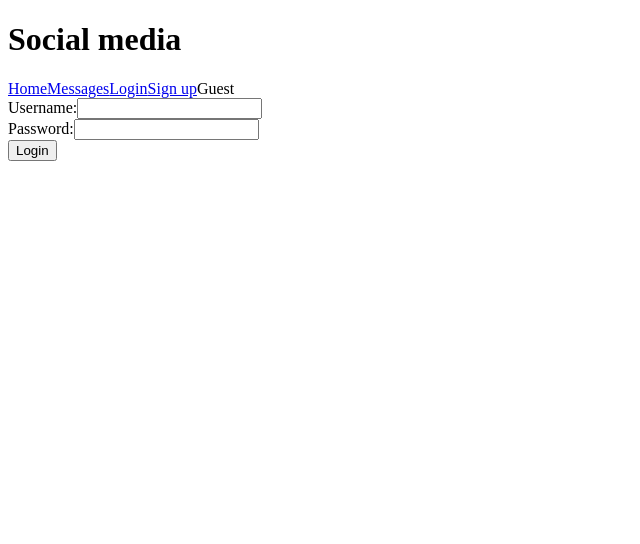
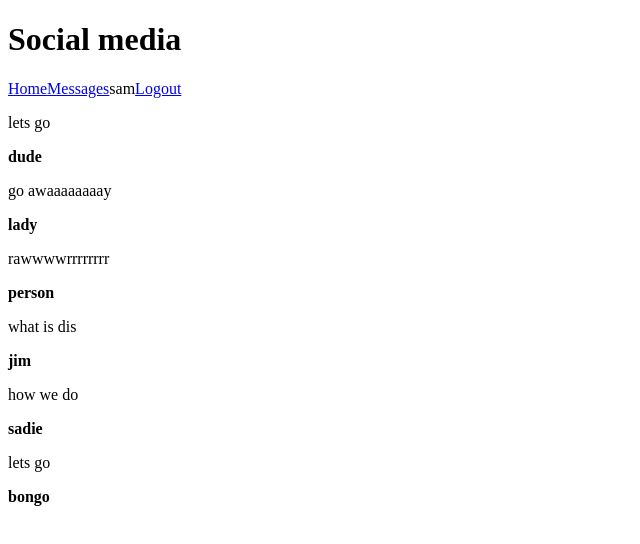
Before and after one commit to harley-ca/fx2-socialmedia, a React (Create React App) app: page / in a window 1280 px wide. Shown: the top 544 px of the page, without its empty margins (0-640 px from the left). Built offline with nearby package versions, Linux system fonts and the light colour scheme.

Commit message:
up to 2:08:14 on lesson, going to try message form independently

```diff
--- a/src/components/App.js
+++ b/src/components/App.js
@@ -1,23 +1,38 @@
-import React from 'react'
+import React, { useEffect, useState } from 'react'
 import Navigation from './Navigation'
 import LoginForm from './LoginForm'
 import MessageForm from './MessageForm'
 import Messages from './Messages'
+import initialMessageList from '../data/message-list.json'
 
 
 const App = () => {
+
+  const [loggedInUser, setLoggedInUser] = useState("sam")
+  const [messageList, setMessageList] = useState([])
+
+  const activateUser = (username) => {
+    setLoggedInUser(username)
+  }
+
+  useEffect(
+    ()=>{
+      //fetch
+      setMessageList(initialMessageList)
+    }
+    ,
+    []
+  )
+
   return (
     <div >
       <h1>Social media</h1>
-      <Navigation />
-      <LoginForm />
+      <Navigation loggedInUser={loggedInUser} activateUser={activateUser} />
+      { !loggedInUser && <LoginForm activateUser={activateUser}/> }
       <MessageForm />
-      <Messages />
+      <Messages messageList={messageList}/>
     </div>
   )
 }
 
 export default App
-
-
-// Friday morning lesson 1:08:00 in
--- a/src/components/LoginForm.js
+++ b/src/components/LoginForm.js
@@ -1,6 +1,6 @@
 import { useState } from "react"
 
-const LoginForm = () => {
+const LoginForm = ({activateUser}) => {
     const initialFormData = {
         user: "",
         password: ""
@@ -11,6 +11,7 @@ const LoginForm = () => {
         e.preventDefault()
         console.log("Submit clicked")
         console.log(formData)
+        activateUser(formData.user)
         setFormData(initialFormData)
     }
 
--- a/src/components/Message.js
+++ b/src/components/Message.js
@@ -1,7 +1,8 @@
-const Message = () => {
+const Message = ({message}) => {
     return (
         <>
-
+            <p>{message.text}</p>
+            <strong>{message.user}</strong>
         </>
     )
 }
--- a/src/components/Messages.js
+++ b/src/components/Messages.js
@@ -1,9 +1,11 @@
-// import Message from './Message'
+import Message from './Message'
 
-const Messages = () => {
+const Messages = ({messageList}) => {
     return (
         <>
-
+            {messageList.map(message =>
+                <Message message={message} />
+            )}
         </>
     )
 }
--- a/src/components/Navigation.js
+++ b/src/components/Navigation.js
@@ -1,11 +1,26 @@
-const Navigation = () => {
+const Navigation = ({loggedInUser, activateUser}) => {
+
+    const logout = (e) => {
+        e.preventDefault()
+        activateUser("")
+    }
+
     return (
         <nav>
-        <a href="/">Home</a>
-        <a href="/">Messages</a>
-        <a href="/">Login</a>
-        <a href="/">Sign up</a>
-        Guest
+            <a href="/">Home</a>
+            <a href="/">Messages</a>
+            { loggedInUser ?
+                <>
+                    {loggedInUser}
+                    <a href="/" onClick={logout}>Logout</a>
+                </>
+                :
+                <>
+                    Guest
+                    <a href="/">Login</a>
+                    <a href="/">Sign up</a>
+                </>
+            }
         </nav>
     )
 }
--- /dev/null
+++ b/src/data/message-list.json
@@ -0,0 +1,8 @@
+[
+    {"text":"lets go" , "user":"dude" },
+    {"text":"go awaaaaaaaay" , "user":"lady" },
+    {"text":"rawwwwrrrrrrrr" , "user":"person" },
+    {"text":"what is dis" , "user":"jim" },
+    {"text":"how we do" , "user":"sadie" },
+    {"text":"lets go" , "user":"bongo" }
+]
```
